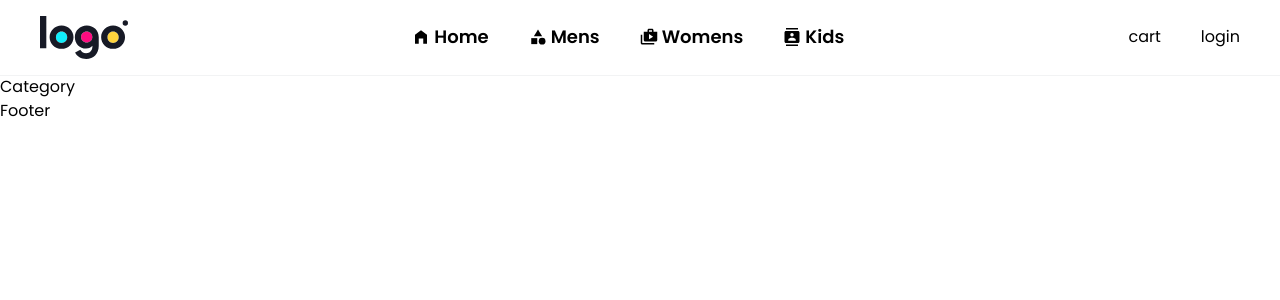
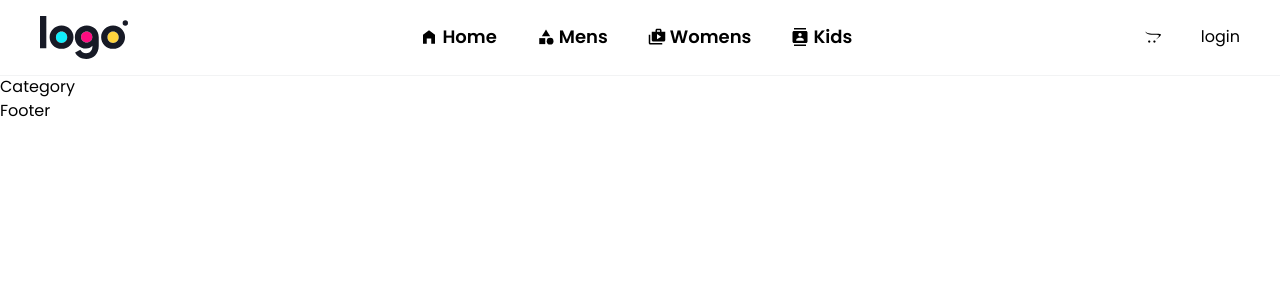
Before and after one commit to derenluu/ecomshop-fontend, a Next.js app: page / in a window 1280 px wide. Shown: the top 300 px of the page. Built offline with nearby package versions, Linux system fonts and the light colour scheme.

Commit message:
Edit navbar

```diff
--- a/components/Header.tsx
+++ b/components/Header.tsx
@@ -5,6 +5,7 @@ import Navbar from '@/components/Navbar';
 import Image from 'next/image';
 import Link from 'next/link';
 import { useState } from 'react';
+import { FaOpencart } from 'react-icons/fa';
 import { MdClose, MdMenu } from 'react-icons/md';
 import { MdCategory, MdContacts, MdHomeFilled, MdShop2 } from 'react-icons/md';
 
@@ -48,9 +49,12 @@ const Header = () => {
           </div>
 
           <div className="flex items-center justify-center gap-x-10">
-            <div className=""> cart</div>
+            <div className=""> <FaOpencart /></div>
             <div className=""> login</div>
           </div>
+
+
+
           {/* Navbar desktop*/}
           {/* <Navbar /> */}
           {/* Navbar mobile*/}
```
